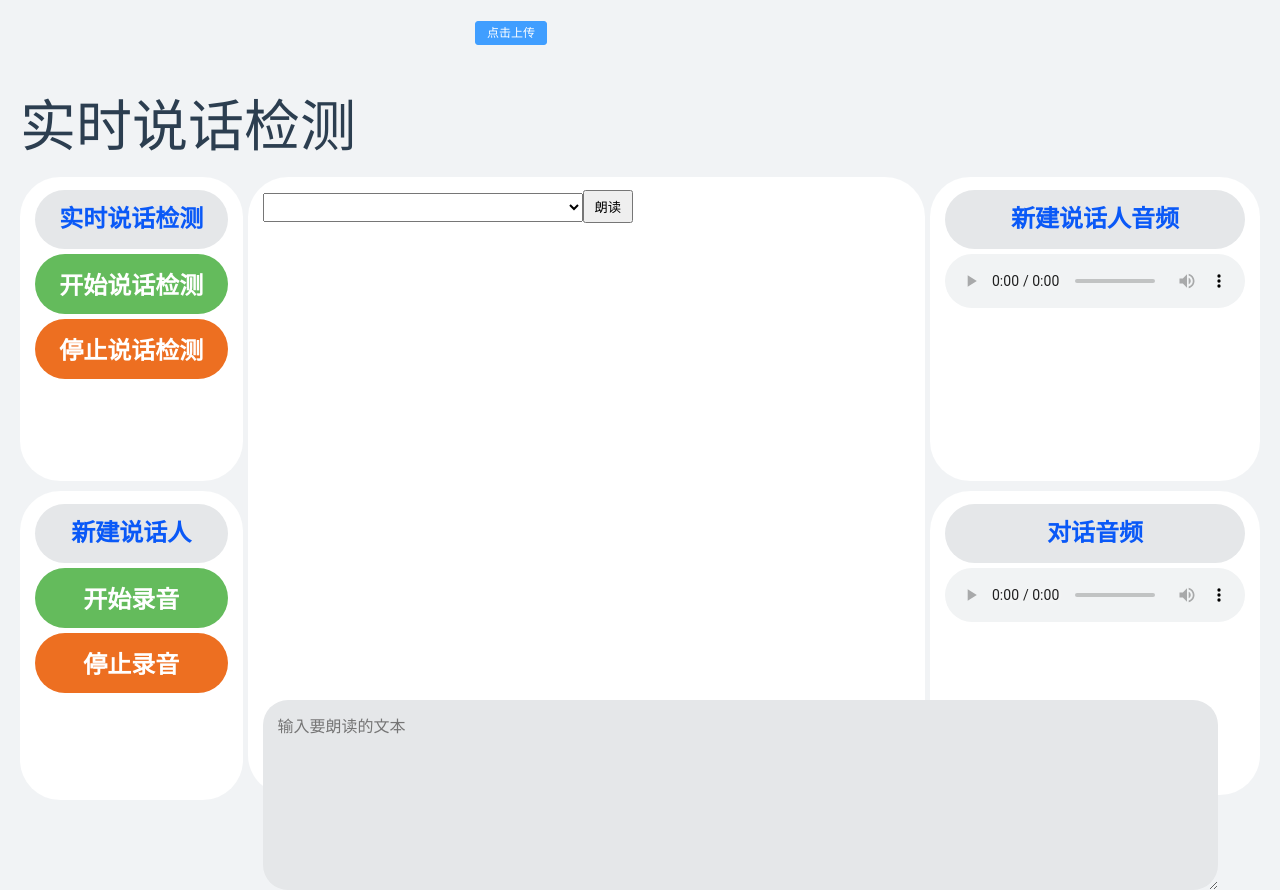
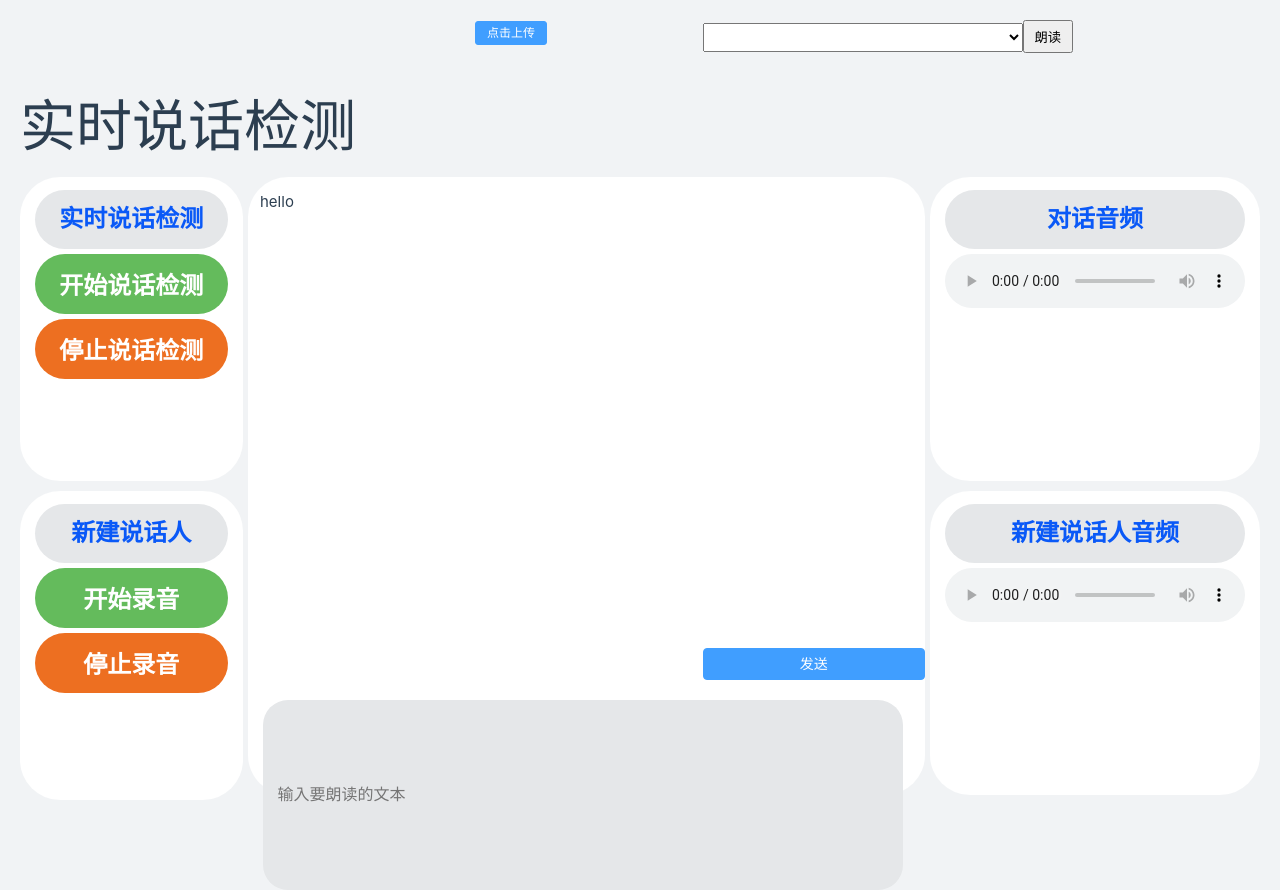
Before and after one commit to George-Zheng-1013/vadDemo, a Vue app: page / in a window 1280 px wide. Built offline with nearby package versions, Linux system fonts and the light colour scheme.

Commit message:
事件总线实现

```diff
--- a/package.json
+++ b/package.json
@@ -9,7 +9,9 @@
     "preview": "vite preview"
   },
   "dependencies": {
+    "@element-plus/icons-vue": "^2.3.1",
     "element-plus": "^2.8.2",
+    "mitt": "^3.0.1",
     "speak-tts": "^2.0.8",
     "vue": "^3.4.29",
     "vue-audio-visual": "^3.0.8"
--- a/src/App.vue
+++ b/src/App.vue
@@ -3,6 +3,7 @@ import vad from '../src/vad.vue'
 import tts from '../src/components/tts.vue'
 import audioRecorder from './components/audioRecorder.vue'
 import fileUpload from './components/fileUpload.vue'
+import dialogArea from './components/dialogArea.vue'
 </script>
 
 <template>
@@ -10,6 +11,7 @@ import fileUpload from './components/fileUpload.vue'
     <div class="div1">
       <p id="header">实时说话检测</p>
     </div>
+    <dialogArea/>
     <vad/>
     <tts/>
     <audioRecorder/>
--- a/src/assets/main.css
+++ b/src/assets/main.css
@@ -42,10 +42,16 @@ body {
 .div2 { grid-area: 2 / 1 / 4 / 2; }
 .div3 { grid-area: 4 / 1 / 6 / 2; }
 .divTtsBack { grid-area: 2 / 2 / 6 / 5; }
-.divTts { grid-area: 5 / 2 / 6 / 5; }
-.newRoleAudioPlayer { grid-area: 2 / 5 / 4 / 6; }
-.newRoleAudioPlayerVad { grid-area: 4 / 5 / 6 / 6; }
+.divTts { grid-area: 1 / 4 / 2 / 6; }
+.newRoleAudioPlayer { grid-area: 4 / 5 / 6 / 6; }
+.newRoleAudioPlayerVad { grid-area: 2 / 5 / 4 / 6; }
 .classFileUpload { grid-area: 1 / 4 / 2 / 6; }
+.diaArea {
+  grid-area: 2 / 2 / 5 / 5;
+  position: relative;
+  z-index: 2;
+  padding: 12.5px;
+}
 #audioPlayerBack {
     padding: 12.5px 15px;
     border: 0;
--- a/src/components/audioRecorderVad.vue
+++ b/src/components/audioRecorderVad.vue
@@ -2,7 +2,7 @@
     <div class="newRoleAudioPlayerVad" id="audioPlayerBack">
         <p id="inputAudio">对话音频</p>
         <audio ref="audioPlayerVad" controls></audio>
-        <!-- <av-line :line-width="2" line-color="lime" :src="audioUrl"></av-line> -->
+        <a ref="downloadLink" style="display: none;">下载音频</a>
     </div>
 </template>
 
@@ -12,21 +12,26 @@ import { ref } from 'vue';
 export default {
     setup() {
         const audioPlayerVad = ref(null);
+        const downloadLink = ref(null);
         let mediaRecorder;
         let audioChunks = [];
 
         async function startRecording() {
             const stream = await navigator.mediaDevices.getUserMedia({ audio: true });
-            mediaRecorder = new MediaRecorder(stream);
+            mediaRecorder = new MediaRecorder(stream, { mimeType: 'audio/mp4' });
 
             mediaRecorder.ondataavailable = (event) => {
                 audioChunks.push(event.data);
             };
 
             mediaRecorder.onstop = () => {
-                const audioBlob = new Blob(audioChunks, { type: 'audio/mpeg' });
-                const audioUrl = URL.createObjectURL(audioBlob);
-                audioPlayerVad.value.src = audioUrl;
+                const audioBlob = new Blob(audioChunks, { type: 'audio/mp4' });
+                const url = URL.createObjectURL(audioBlob);
+                audioPlayerVad.value.src = url;
+                downloadLink.value.href = url;
+                downloadLink.value.download = 'audioVad.m4a';
+                downloadLink.value.style.display = 'block';
+                downloadLink.value.textContent = '下载音频';
                 audioChunks = [];
             };
 
@@ -43,6 +48,7 @@ export default {
             startRecording,
             stopRecording,
             audioPlayerVad,
+            downloadLink
         };
     },
 };
--- /dev/null
+++ b/src/components/dialogArea.vue
@@ -0,0 +1,40 @@
+<template>
+    <div class="diaArea">
+        <p>hello</p>
+        <p>{{ receivedMessage }}</p>
+    </div>
+</template>
+
+<script>
+import {
+    Delete,
+    EditPen,
+    Microphone,
+} from '@element-plus/icons-vue'
+import eventBus from '@/eventBus'
+
+export default {
+    created() {
+        eventBus.on('input-event', this.handleCustomEvent);
+    },
+    beforeUnmount() {
+        eventBus.off('input-event', this.handleCustomEvent);
+    },
+    components: {
+
+    },
+
+    data() {
+        return {
+            receivedMessage: '',
+        };
+    },
+    methods: {
+        handleCustomEvent(payload) {
+            this.receivedMessage = payload.message;
+        }
+    },
+};
+</script>
+
+<style></style>
--- a/src/components/tts.vue
+++ b/src/components/tts.vue
@@ -1,7 +1,8 @@
 <template>
   <div class="divTtsBack">
+    <input type="text" v-model="textInput" id="text-input" placeholder="输入要朗读的文本"></input>
+  </div>
   <div class="divTts">
-            <textarea type="text" v-model="textInput" id="text-input" placeholder="输入要朗读的文本"></textarea>
     <select v-model="selectedVoice">
       <option v-for="(voice, index) in voices" :key="index" :value="index">
         {{ voice.name }} ({{ voice.lang }})
@@ -9,18 +10,25 @@
     </select>
     <button @click="speak">朗读</button>
   </div>
-    </div>
+  <el-button v-on:click="sendMessage" type="primary" :icon="Edit" id="sendMessageBut">发送</el-button>
 </template>
 
 <script>
+import eventBus from '@/eventBus';
+import {Edit} from '@element-plus/icons-vue'
 export default {
+  components:{
+    Edit,
+  },
+
   data() {
     return {
-      textInput: '',
+      textInput:'',
       voices: [],
-      selectedVoice: null
+      selectedVoice: null,
     };
   },
+
   mounted() {
     this.populateVoiceList();
     if (window.speechSynthesis.onvoiceschanged !== undefined) {
@@ -28,6 +36,9 @@ export default {
     }
   },
   methods: {
+    sendMessage() {
+      eventBus.emit('input-event', { message: this.textInput });
+    },
     populateVoiceList() {
       this.voices = window.speechSynthesis.getVoices();
       if (this.voices.length > 0) {
@@ -59,6 +70,7 @@ export default {
   margin-bottom: 5px;
   z-index: 1;
 }
+
 #text-input {
   position: absolute;
   padding: 12.5px 15px;
@@ -69,18 +81,25 @@ export default {
   top: 700px;
   z-index: 2;
   height: 190px;
-    width: 955px;
+  width: 50%;
   font-size: 16px;
   font-weight: normal;
   font-family: Arial, Helvetica, sans-serif;
   color: #5C5C5D;
 }
+
 select {
   margin-bottom: 10px;
   padding: 5px;
   width: 320px;
 }
+
 button {
   padding: 5px 10px;
 }
+#sendMessageBut {
+  position:relative;
+  z-index: 2;
+  grid-area: 5 / 4 / 6 / 5;
+}
 </style>
--- /dev/null
+++ b/src/eventBus.js
@@ -0,0 +1,6 @@
+// src/EventBus.js
+import mitt from 'mitt';
+
+const emitter = mitt();
+
+export default emitter;
--- a/src/main.js
+++ b/src/main.js
@@ -1,11 +1,12 @@
 import './assets/main.css'
-
 import { createApp } from 'vue'
 import App from './App.vue'
 import ElementPlus from 'element-plus'
 import 'element-plus/dist/index.css'
-
 const app = createApp(App)
-
+import * as ElementPlusIconsVue from '@element-plus/icons-vue'
+for (const [key, component] of Object.entries(ElementPlusIconsVue)) {
+    app.component(key, component)
+  }
 app.use(ElementPlus)
 app.mount('#app')
```
Also changed, not shown: jsconfig.json (line endings or trailing spaces), 1 other file (tests, documents, lock files or other folders). Lines whose indentation alone changed are shown as unchanged.
